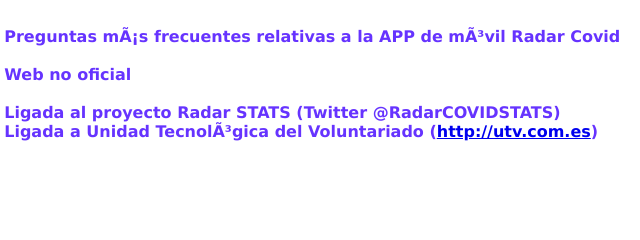
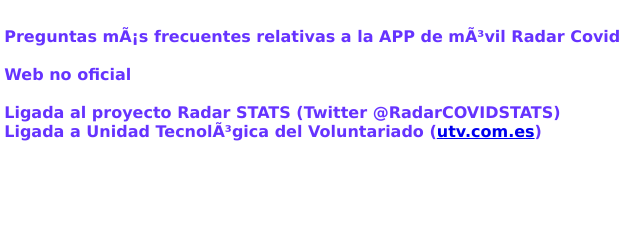
Before and after one commit to utvoluntariado/radar-covid-docs, a plain HTML site: page index.html in a window 1280 px wide. Shown: the top 240 px of the page, 144-784 px from the left. Drawn offline with Linux system fonts and the light colour scheme.

Commit message:
Update index.html

```diff
--- a/index.html
+++ b/index.html
@@ -27,7 +27,7 @@
                 </b><b>Ligada al proyecto Radar STATS (Twitter
                   @RadarCOVIDSTATS)<br>
                   Ligada a Unidad Tecnológica del Voluntariado (<a
-                    href="utv.com.es">http://utv.com.es</a>)<br>
+                    href="http://utv.com.es">utv.com.es</a>)<br>
                 </b></font> <br>
             </font></td>
           <td valign="top"><img alt="utvoluntariado"
```
